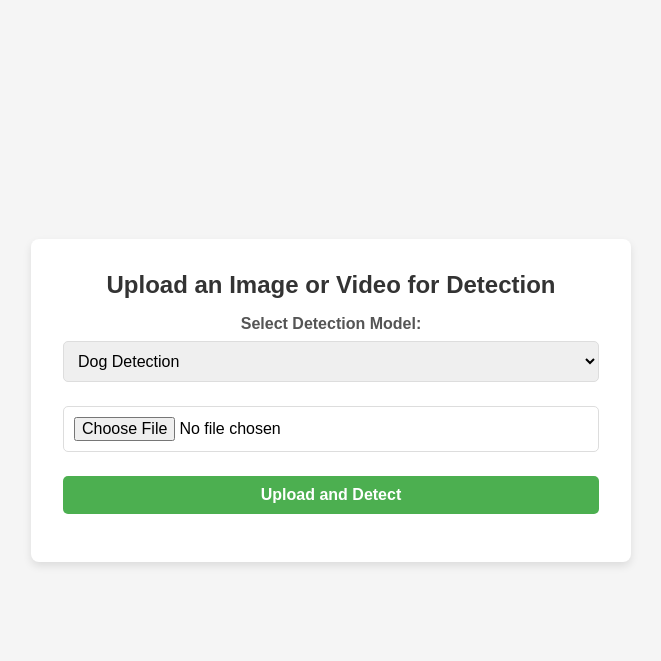
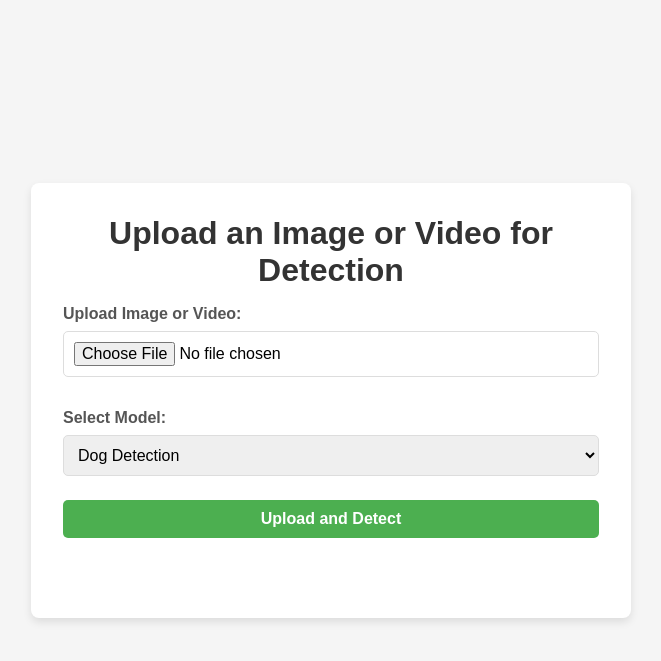
Before and after one commit to BronsonY/detection_app, a FastAPI app: page / in a window 1280 px wide. Shown: the top 661 px of the page, without its empty margins (309-970 px from the left). Run offline with FastAPI, Linux system fonts and the light colour scheme.

Commit message:
9nov2024

```diff
--- a/main.py
+++ b/main.py
@@ -1,12 +1,13 @@
-from fastapi import FastAPI, File, UploadFile, Form, Request
-from fastapi.responses import HTMLResponse, RedirectResponse
+from fastapi import FastAPI, File, UploadFile, Form, BackgroundTasks, Request
+from fastapi.responses import HTMLResponse, JSONResponse
 from fastapi.staticfiles import StaticFiles
 from fastapi.templating import Jinja2Templates
 from ultralytics import YOLO
 import cv2
 import shutil
 from pathlib import Path
-import subprocess  # Optional for FFmpeg conversion
+import uuid
+import subprocess
 
 app = FastAPI()
 
@@ -24,14 +25,54 @@ UPLOAD_FOLDER.mkdir(exist_ok=True)
 app.mount("/static", StaticFiles(directory="static"), name="static")
 templates = Jinja2Templates(directory="templates")
 
+# Store the statuses of the tasks
+task_statuses = {}
+
 # HTML form for uploading files, selecting model, and displaying results
 @app.get("/", response_class=HTMLResponse)
 async def home(request: Request):
     return templates.TemplateResponse("index.html", {"request": request, "file_url": None})
 
+# Background task for processing the image or video
+def process_file(file_path: Path, output_path: Path, model, classes, conf, task_id):
+    # Perform detection based on file type and model
+    if file_path.suffix in [".jpg", ".jpeg", ".png"]:  # Image processing
+        results = model.predict(source=str(file_path), classes=classes, conf=conf)
+        annotated_frame = results[0].plot()  # Annotate the detection on the image
+        cv2.imwrite(str(output_path), annotated_frame)
+
+    elif file_path.suffix in [".mp4", ".avi", ".mov"]:  # Video processing
+        input_video = cv2.VideoCapture(str(file_path))
+        frame_width = int(input_video.get(cv2.CAP_PROP_FRAME_WIDTH))
+        frame_height = int(input_video.get(cv2.CAP_PROP_FRAME_HEIGHT))
+        fps = int(input_video.get(cv2.CAP_PROP_FPS))
+
+        # Set up VideoWriter for output video
+        temp_output_path = UPLOAD_FOLDER / f"temp_{output_path.name}"
+        video_writer = cv2.VideoWriter(str(temp_output_path), cv2.VideoWriter_fourcc(*'mp4v'), fps, (frame_width, frame_height))
+
+        # Perform detection on each frame with specified classes and confidence
+        results = model.predict(source=str(file_path), stream=True, classes=classes, conf=conf)
+        for r in results:
+            annotated_frame = r.plot()  # Annotate the detection on the frame
+            video_writer.write(annotated_frame)  # Write to output video
+
+        # Release video resources
+        input_video.release()
+        video_writer.release()
+
+        # Re-encode with FFmpeg for browser compatibility
+        subprocess.run([
+            "ffmpeg", "-y", "-i", str(temp_output_path), "-vcodec", "libx264", "-acodec", "aac", "-strict", "-2", str(output_path)
+        ])
+        temp_output_path.unlink()  # Delete the temporary file
+
+    # Update the task status to 'Completed'
+    task_statuses[task_id] = {"status": "Completed", "file_url": f"/static/{output_path.name}"}
+
 # Endpoint to handle file uploads, model selection, and perform detection
 @app.post("/detect")
-async def detect(request: Request, file: UploadFile = File(...), model_type: str = Form(...)):
+async def detect(background_tasks: BackgroundTasks, file: UploadFile = File(...), model_type: str = Form(...)):
     # Define file paths
     file_path = UPLOAD_FOLDER / file.filename
     output_path = UPLOAD_FOLDER / f"detected_{file.filename}"
@@ -43,49 +84,26 @@ async def detect(request: Request, file: UploadFile = File(...), model_type: str
     # Select the model and settings based on user choice
     model = models.get(model_type)
     if not model:
-        return {"error": "Invalid model selection"}
+        return JSONResponse({"error": "Invalid model selection"}, status_code=400)
 
     # Define class filter and confidence based on model type
     classes = [16] if model_type == "dog" else [7]  # Use class 16 for dogs, class 7 for potholes
     conf = 0.4 if model_type == "dog" else 0.1       # Default 0.4 for dogs, 0.1 for potholes
 
-    # Perform detection based on file type and model
-    if file.content_type.startswith("image"):
-        # Image processing
-        results = model.predict(source=str(file_path), classes=classes, conf=conf)
-        annotated_frame = results[0].plot()  # Annotate the detection on the image
-        cv2.imwrite(str(output_path), annotated_frame)
+    # Generate a unique task ID
+    task_id = str(uuid.uuid4())
+    task_statuses[task_id] = {"status": "Processing", "file_url": None}
 
-    elif file.content_type.startswith("video"):
-        # Video processing
-        input_video = cv2.VideoCapture(str(file_path))
-        frame_width = int(input_video.get(cv2.CAP_PROP_FRAME_WIDTH))
-        frame_height = int(input_video.get(cv2.CAP_PROP_FRAME_HEIGHT))
-        fps = int(input_video.get(cv2.CAP_PROP_FPS))
+    # Run the processing in the background
+    background_tasks.add_task(process_file, file_path, output_path, model, classes, conf, task_id)
 
-        # Set up VideoWriter for output video
-        video_writer = cv2.VideoWriter(str(output_path), cv2.VideoWriter_fourcc(*'mp4v'), fps, (frame_width, frame_height))
+    # Return the task ID for status tracking
+    return JSONResponse({"task_id": task_id})
 
-        # Perform detection on each frame with specified classes and confidence
-        results = model.predict(source=str(file_path), stream=True, classes=classes, conf=conf)
-        for r in results:
-            annotated_frame = r.plot()  # Annotate the detection on the frame
-            video_writer.write(annotated_frame)  # Write to output video
-
-        # Release video resources
-        input_video.release()
-        video_writer.release()
-
-        # Optional: Ensure compatibility using FFmpeg re-encoding
-        compatible_output_path = UPLOAD_FOLDER / f"compatible_{file.filename}"
-        subprocess.run([
-            "ffmpeg", "-i", str(output_path), "-vcodec", "libx264", "-acodec", "aac", str(compatible_output_path)
-        ])
-        output_path = compatible_output_path  # Update to compatible output path
-
-    else:
-        return {"error": "Unsupported file type"}
-
-    # Pass file URL to render the updated HTML with the result
-    file_url = f"/static/{output_path.name}"
-    return templates.TemplateResponse("index.html", {"request": request, "file_url": file_url})
+# Endpoint to check the status of a detection task
+@app.get("/status/{task_id}")
+async def check_status(task_id: str):
+    status = task_statuses.get(task_id)
+    if not status:
+        return JSONResponse({"error": "Task not found"}, status_code=404)
+    return JSONResponse(status)
--- a/templates/index.html
+++ b/templates/index.html
@@ -5,14 +5,13 @@
     <meta name="viewport" content="width=device-width, initial-scale=1.0">
     <title>Upload Image or Video</title>
     <style>
-        /* Reset some default styling */
+        /* General reset */
         * {
             margin: 0;
             padding: 0;
             box-sizing: border-box;
         }
-
-        /* General body styling */
+        /* Basic styling for body and container */
         body {
             font-family: Arial, sans-serif;
             display: flex;
@@ -22,8 +21,6 @@
             background-color: #f5f5f5;
             padding: 20px;
         }
-
-        /* Main container styling */
         .container {
             max-width: 600px;
             width: 100%;
@@ -33,18 +30,27 @@
             box-shadow: 0 4px 8px rgba(0, 0, 0, 0.1);
             text-align: center;
         }
-
+        /* Heading styles */
+        h1 {
+            font-size: 2rem;
+            color: #333;
+            margin-bottom: 1rem;
+        }
         h2 {
             color: #333;
             margin-bottom: 1rem;
         }
-
+        /* Form styling */
         label {
             font-weight: bold;
             color: #555;
+            margin-top: 1rem;
+            display: block;
+            text-align: left;
         }
-
-        select, input[type="file"], button {
+        select,
+        input[type="file"],
+        button {
             width: 100%;
             padding: 10px;
             margin-top: 8px;
@@ -53,8 +59,6 @@
             border: 1px solid #ddd;
             border-radius: 5px;
         }
-
-        /* Button styling */
         button {
             background-color: #4CAF50;
             color: white;
@@ -64,24 +68,23 @@
             transition: background-color 0.3s;
             border: none;
         }
-
         button:hover {
             background-color: #45a049;
         }
-
+        /* Status message styling */
+        #statusMessage {
+            color: #333;
+            margin-top: 1rem;
+            font-size: 1.2rem;
+        }
         /* Result container styling */
         .result-container {
             margin-top: 2rem;
             text-align: center;
         }
-
-        h3 {
-            color: #333;
-            margin-bottom: 1rem;
-        }
-
         /* Media styling */
-        video, img {
+        video,
+        img {
             max-width: 100%;
             border-radius: 8px;
             margin-top: 1rem;
@@ -91,30 +94,77 @@
 </head>
 <body>
     <div class="container">
-        <h2>Upload an Image or Video for Detection</h2>
-        <form action="/detect" enctype="multipart/form-data" method="post">
-            <label for="model_type">Select Detection Model:</label>
+        <h1>Upload an Image or Video for Detection</h1>
+        <form id="uploadForm" method="post" enctype="multipart/form-data" action="/detect">
+            <label for="file">Upload Image or Video:</label>
+            <input type="file" name="file" id="file" accept="image/*,video/*" required>
+
+            <label for="model_type">Select Model:</label>
             <select name="model_type" id="model_type" required>
                 <option value="dog">Dog Detection</option>
                 <option value="pothole">Pothole Detection</option>
             </select>
-            <input name="file" type="file" accept="image/*,video/*" required>
+
             <button type="submit">Upload and Detect</button>
         </form>
+        <p id="statusMessage"></p>
+        <div id="resultContainer" class="result-container"></div>
+    </div>
 
-        {% if file_url %}
-        <div class="result-container">
-            <h3>Detection Result:</h3>
-            {% if file_url.endswith(".mp4") %}
-                <video width="800" controls>
-                    <source src="{{ file_url }}" type="video/mp4">
-                    Your browser does not support the video tag.
-                </video>
-            {% else %}
-                <img src="{{ file_url }}" alt="Detected Image">
-            {% endif %}
-        </div>
-        {% endif %}
-    </div>
+    <script>
+        const uploadForm = document.getElementById("uploadForm");
+        const statusMessage = document.getElementById("statusMessage");
+        const resultContainer = document.getElementById("resultContainer");
+
+        uploadForm.onsubmit = async (event) => {
+            event.preventDefault();
+            const formData = new FormData(uploadForm);
+
+            try {
+                const response = await fetch("/detect", {
+                    method: "POST",
+                    body: formData,
+                });
+
+                if (!response.ok) throw new Error("Failed to upload");
+
+                const result = await response.json();
+                const taskId = result.task_id;
+
+                if (!taskId) {
+                    statusMessage.textContent = "Error: No task ID received.";
+                    return;
+                }
+
+                statusMessage.textContent = "Processing... Please wait.";
+
+                // Poll the status endpoint
+                const checkStatus = setInterval(async () => {
+                    const statusResponse = await fetch(`/status/${taskId}`);
+                    const statusData = await statusResponse.json();
+
+                    if (statusData.status === "Completed") {
+                        statusMessage.textContent = "Processing completed!";
+                        const fileUrl = statusData.file_url;
+
+                        if (fileUrl) {
+                            if (fileUrl.endsWith(".mp4")) {
+                                resultContainer.innerHTML = `<video width="800" controls><source src="${fileUrl}" type="video/mp4">Your browser does not support the video tag.</video>`;
+                            } else {
+                                resultContainer.innerHTML = `<img src="${fileUrl}" alt="Detected Image" />`;
+                            }
+                        }
+                        clearInterval(checkStatus); // Stop polling
+                    } else if (statusData.status === "Failed") {
+                        statusMessage.textContent = "Detection failed. Please try again.";
+                        clearInterval(checkStatus); // Stop polling
+                    }
+                }, 2000); // Poll every 2 seconds
+            } catch (error) {
+                console.error("Error uploading file:", error);
+                statusMessage.textContent = "An error occurred. Please try again.";
+            }
+        };
+    </script>
 </body>
 </html>
```
